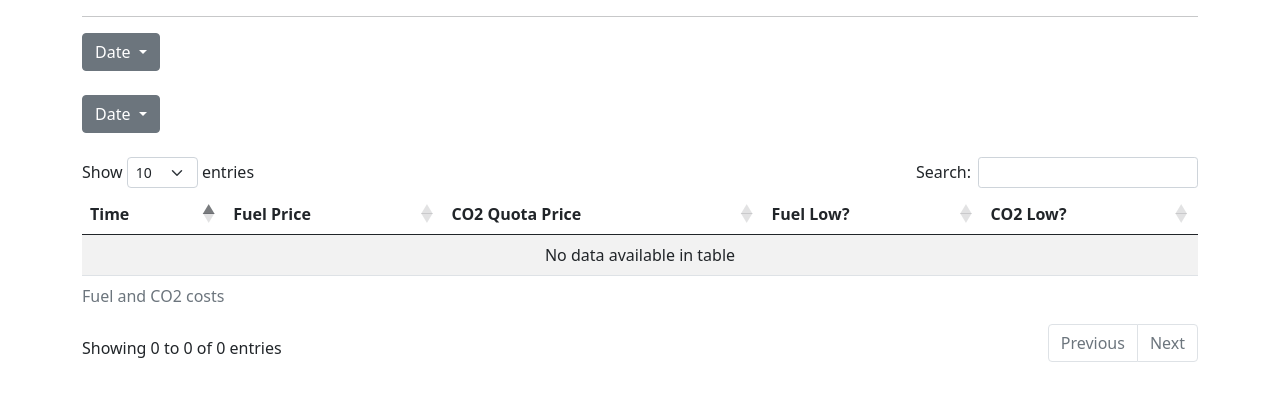
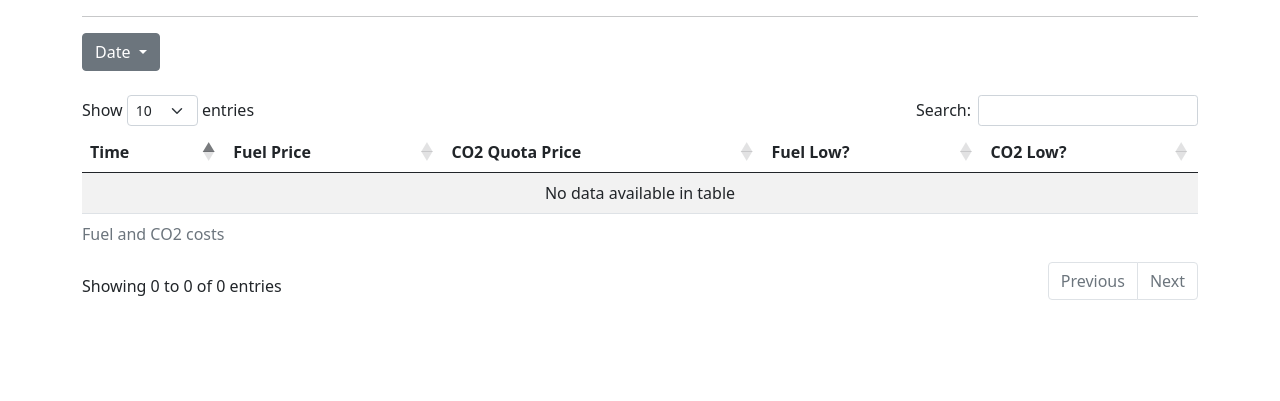
Before and after one commit to eaingaran/airline-manager4-website, a Flask app: template templates/table.html in a window 1280 px wide. Shown: the top 401 px of the page. Run offline with Flask 2, Linux system fonts and the light colour scheme; the template is opened without the code that fills it, so the values that code supplies are empty; some libraries are stand-ins or nearby versions.

Commit message:
finalizing the date drop down

```diff
--- a/templates/table.html
+++ b/templates/table.html
@@ -8,20 +8,6 @@
     <ul class="dropdown-menu" aria-labelledby="dropdownMenuButton1">
       {% for date in dates %}
         <li><a class="dropdown-item" href="/{{ date }}">{{ date }}</a></li>
-      {% endfor %}
-      <li><hr class="dropdown-divider"></li>
-      <li><a class="dropdown-item" href="/">Today</a></li>
-    </ul>
-  </div>
-  <br>
-  <div class="dropdown">
-    <a class="btn btn-secondary dropdown-toggle" href="#" role="button" id="days" data-bs-toggle="dropdown" aria-expanded="false">
-      Date
-    </a>
-
-    <ul class="dropdown-menu" aria-labelledby="days">
-      {% for date in dates %}
-      <li><a class="dropdown-item" href="/{{ date }}">{{ date }}</a></li>
       {% endfor %}
       <li><hr class="dropdown-divider"></li>
       <li><a class="dropdown-item" href="/">Today</a></li>
@@ -61,8 +47,8 @@
           null,
           null,
           null,
-          {searchable: false},
-          {searchable: false}],
+          null,
+          null], /* {orderable: false, searchable: false} */
       });
     });
   </script>
```
